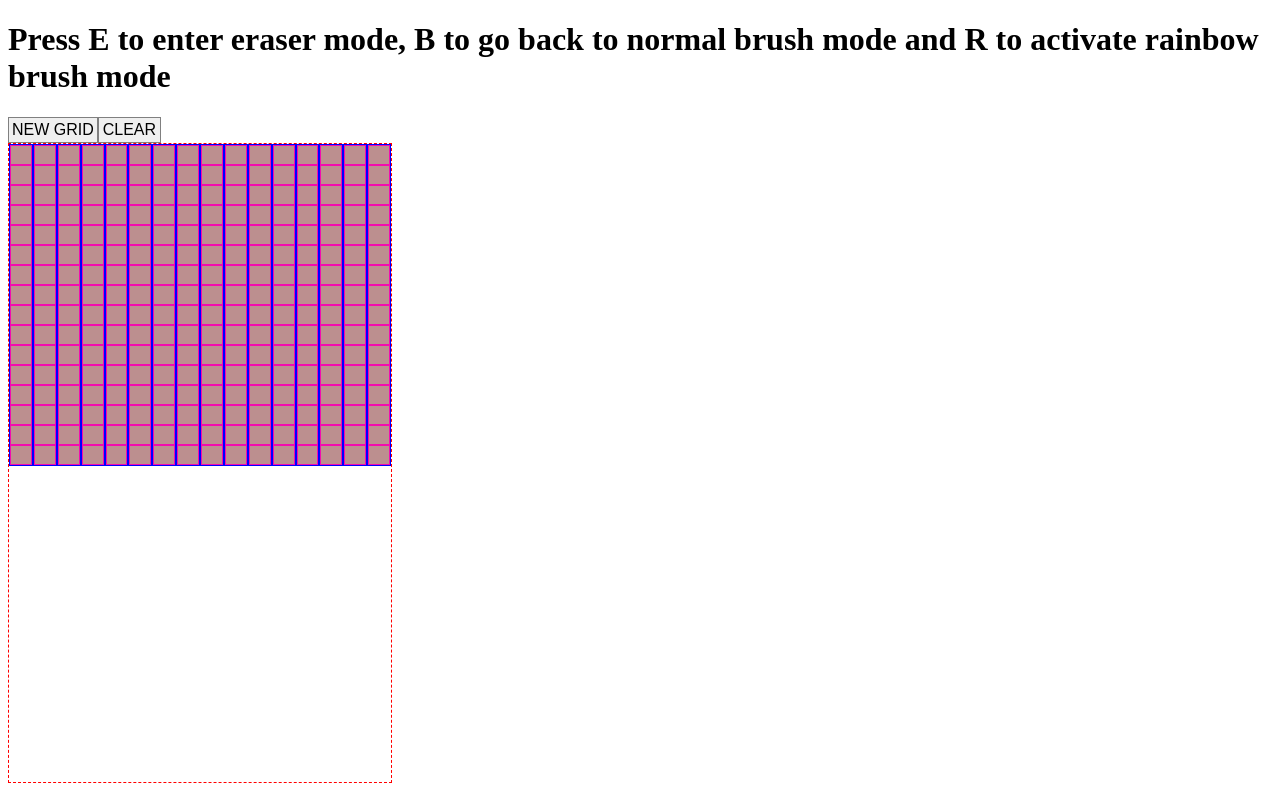
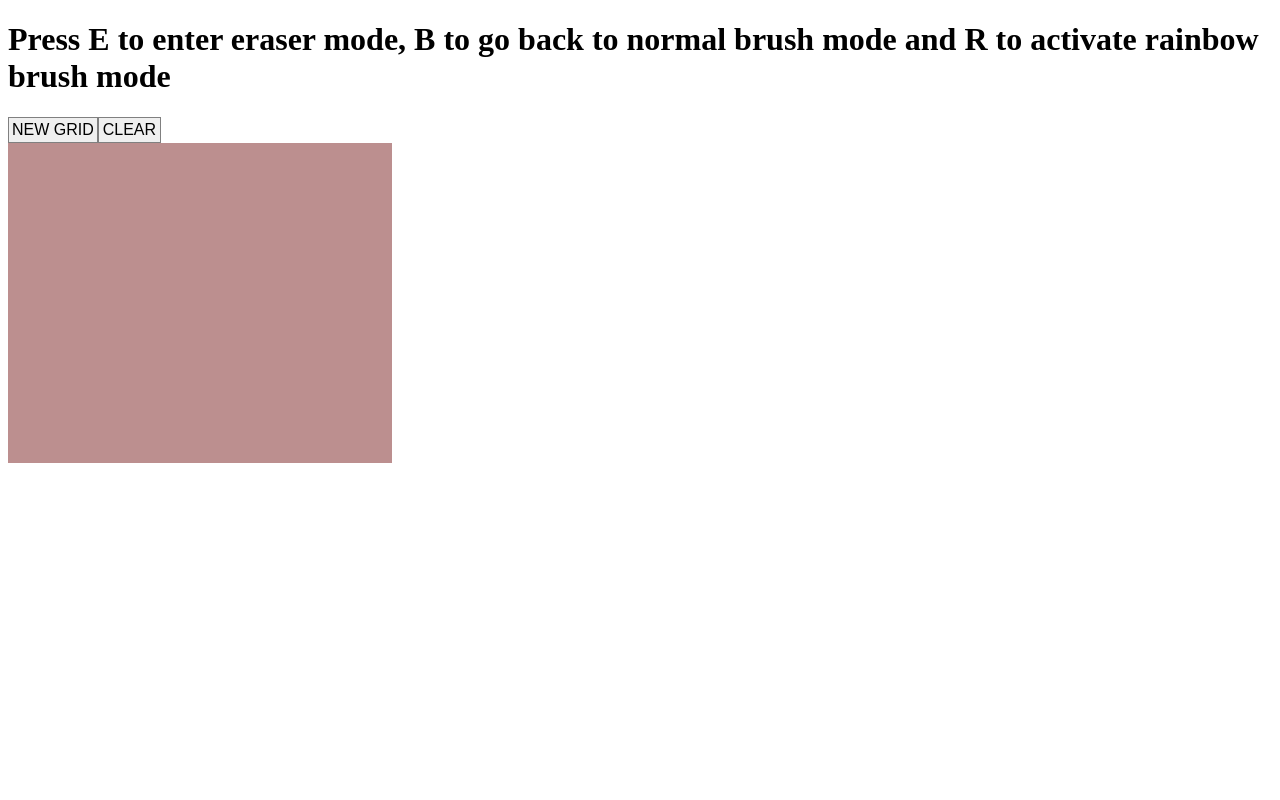
Before and after one commit to jorgehf91/etch-a-sketch, a plain HTML site: page index.html in a window 1280 px wide. Drawn offline with Linux system fonts and the light colour scheme.

Commit message:
removed borders from the grid

```diff
--- a/style.css
+++ b/style.css
@@ -2,12 +2,6 @@
     box-sizing: border-box;
 }
 
-
-
-/* div {
-    width: 100px;
-    background-color: brown;
-} */
 
 .container {
     height: 80vh;
@@ -17,12 +11,11 @@
     display: flex;
     flex-flow: row wrap;
     align-content: flex-start;
-    border: 1px dashed red;
+
 }
 
 .gridRow {
     flex-grow: 1;
-    border: 1px solid blue;
 
 }
 
@@ -31,7 +24,6 @@
     flex-grow: 3;
     flex-basis: 1 1 20px;
     background-color: rosybrown;
-    border: 1px solid rgb(243, 12, 174);
   }
 
 button {
```
